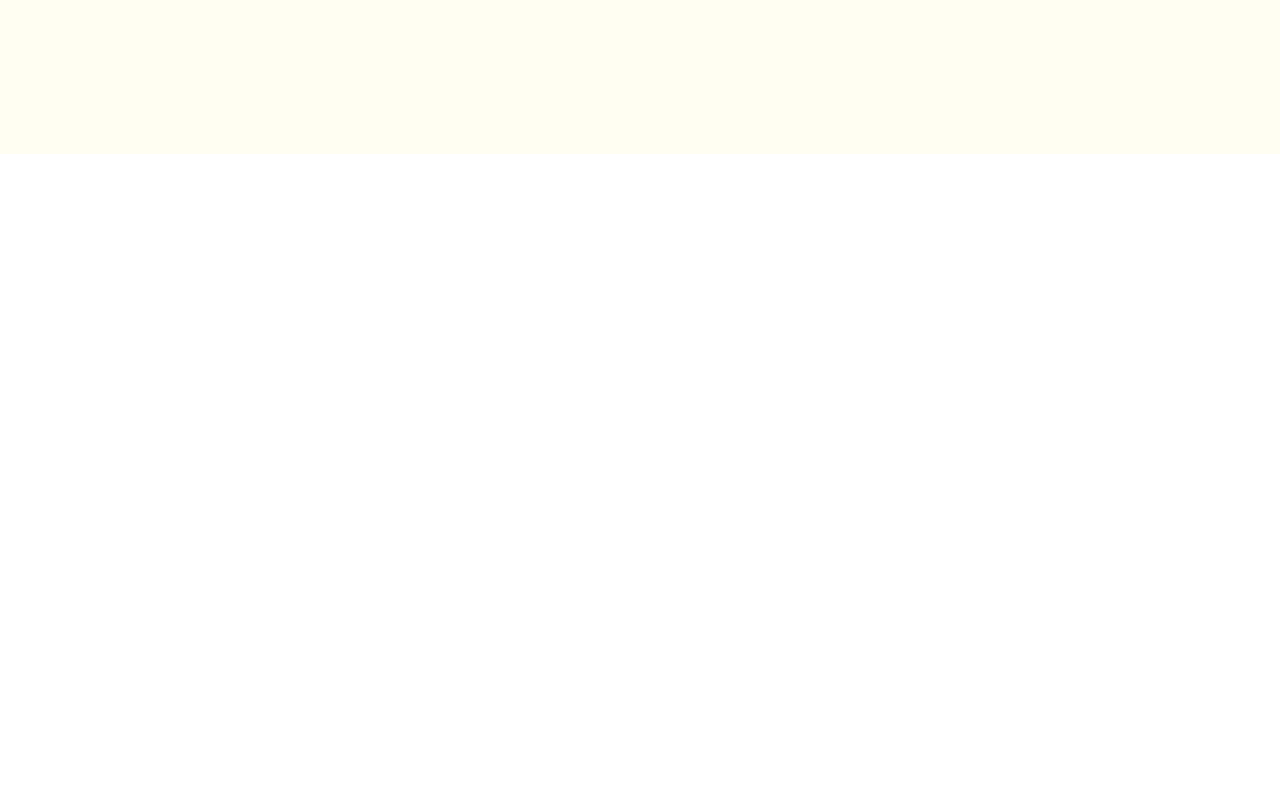
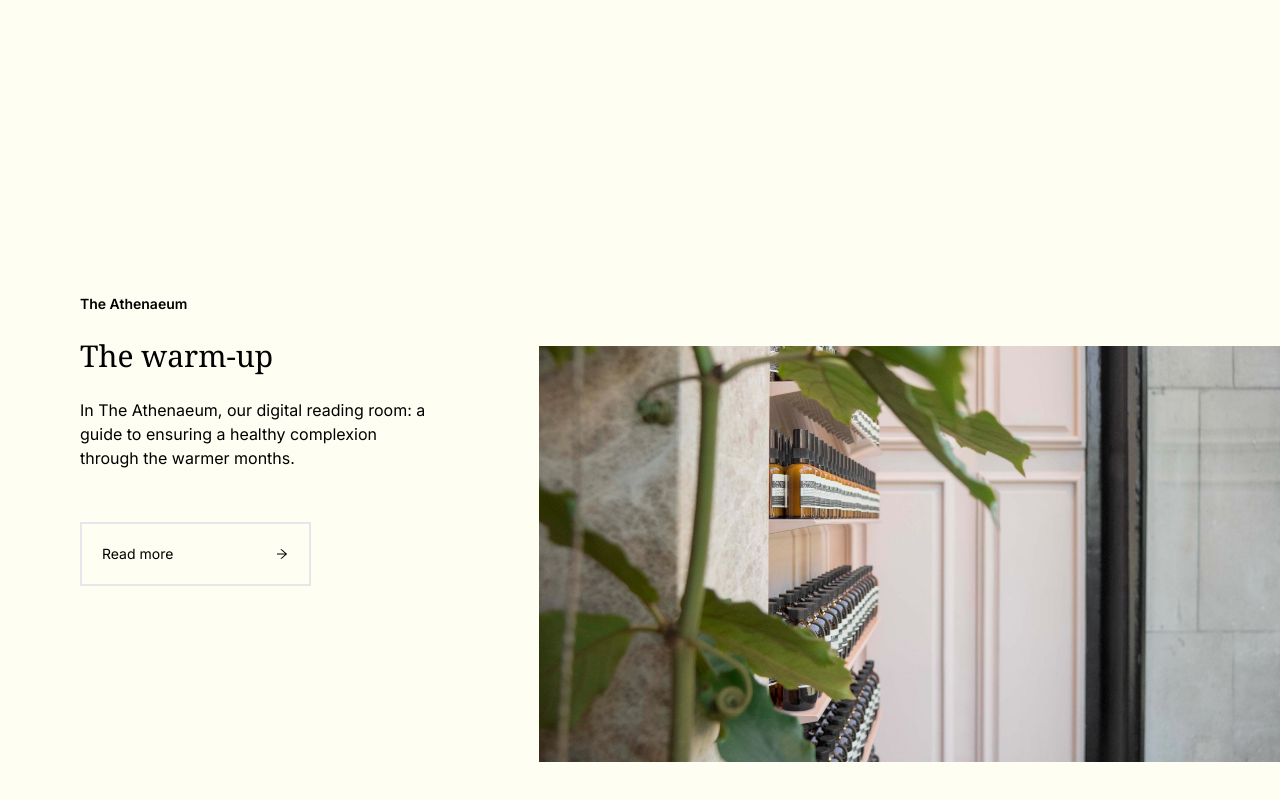
Before and after one commit to ucantbe-jagmeet/aesop-project, a Next.js app: page / in a window 1280 px wide. Shown: the part 1488-2288 px from the top of the page. Before the commit the page ends 1642 px from the top, so only its background shows below. Built offline with nearby package versions, Linux system fonts and the light colour scheme.

Commit message:
hero3 done

```diff
--- a/src/app/page.js
+++ b/src/app/page.js
@@ -1,4 +1,4 @@
-import { Navbar, Banner, Hero, Hero2 } from "../components";
+import { Navbar, Banner, Hero, Hero2, Hero3 } from "../components";
 
 export default function Home() {
   return (
@@ -16,6 +16,7 @@ export default function Home() {
       <Navbar />
       <Hero />
       <Hero2 />
+      <Hero3 />
     </div>
   );
 }
--- a/src/components/Hero2.js
+++ b/src/components/Hero2.js
@@ -6,7 +6,7 @@ import Image from "next/image";
 
 const Hero2 = () => {
   return (
-    <div className="h-screen bg-[#FFFEF2] px-5 lg:px-20 grid lg:grid-cols-3 md:grid-cols-2 items-center py-20">
+    <div className="h-auto bg-[#FFFEF2] px-5 lg:px-20 grid lg:grid-cols-3 md:grid-cols-2 items-center py-20">
       <div className="col-span-1  lg:h-[80vh] h-[40vh]">
         <p className="text-sm font-semibold my-2">For the body</p>
         <h2 className="text-2xl font-serif ">An expression of care</h2>
--- /dev/null
+++ b/src/components/Hero3.js
@@ -0,0 +1,28 @@
+import Image from "next/image";
+import React from "react";
+import { AiOutlineArrowRight } from "react-icons/ai";
+import hero3 from "../assets/hero3-img.jpg";
+
+const Hero3 = () => {
+  return (
+    <div className="h-screen bg-[#FFFEF2] flex items-center md:flex-row flex-col">
+      <div className="md:w-1/3 lg:pl-20 pl-5  flex flex-col gap-y-6  h-[65%]">
+        <p className="text-sm font-semibold">The Athenaeum</p>
+        <h1 className="text-3xl font-serif">The warm-up</h1>
+        <p>
+          In The Athenaeum, our digital reading room: a guide to ensuring a
+          healthy complexion through the warmer months.
+        </p>
+        <button className="flex justify-between items-center w-2/3 py-5 border-2 px-5 mt-7 text-sm">
+          Read more
+          <AiOutlineArrowRight />
+        </button>
+      </div>
+      <div className="md:w-2/3 lg:pl-28 md:pl-20 ">
+        <Image src={hero3} alt="" />
+      </div>
+    </div>
+  );
+};
+
+export default Hero3;
--- a/src/components/index.js
+++ b/src/components/index.js
@@ -1,6 +1,7 @@
 import Banner from "./Banner";
 import Hero from "./Hero";
 import Hero2 from "./Hero2";
+import Hero3 from "./Hero3";
 import Logo from "./Logo";
 import Navbar from "./Navbar";
-export { Logo, Hero2, Hero, Banner, Navbar };
+export { Logo, Hero2, Hero3, Hero, Banner, Navbar };
```
Also changed, not shown: src/assets/hero3-img.jpg (added).
